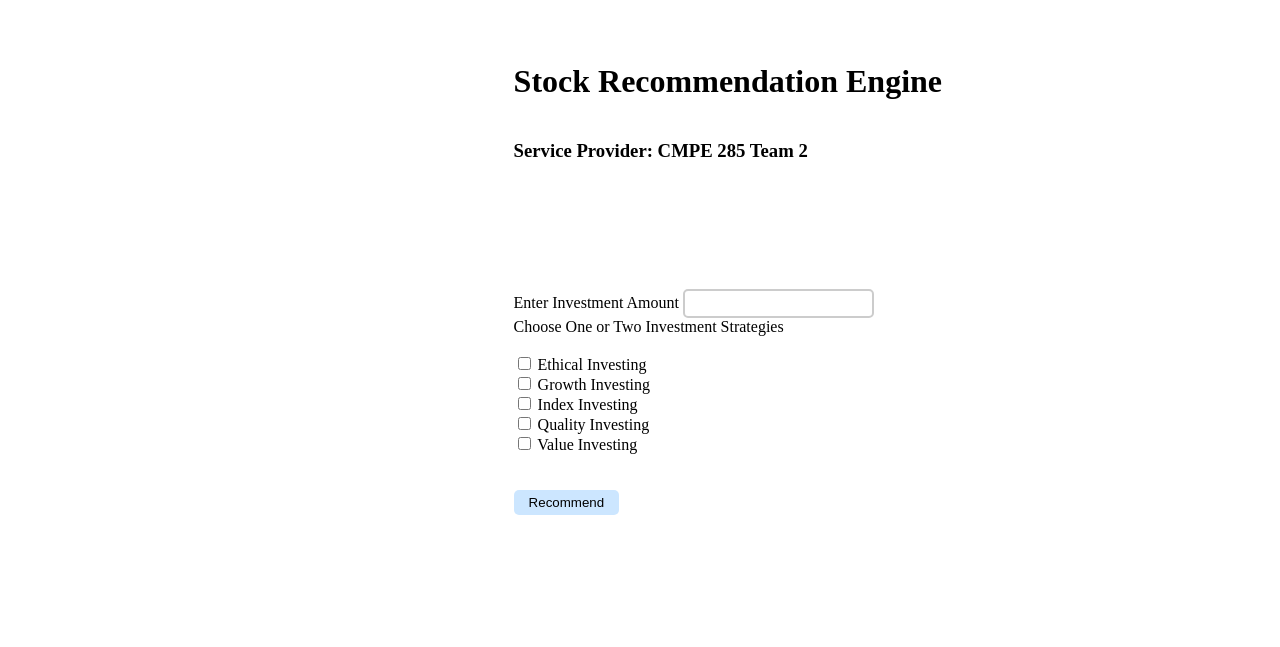
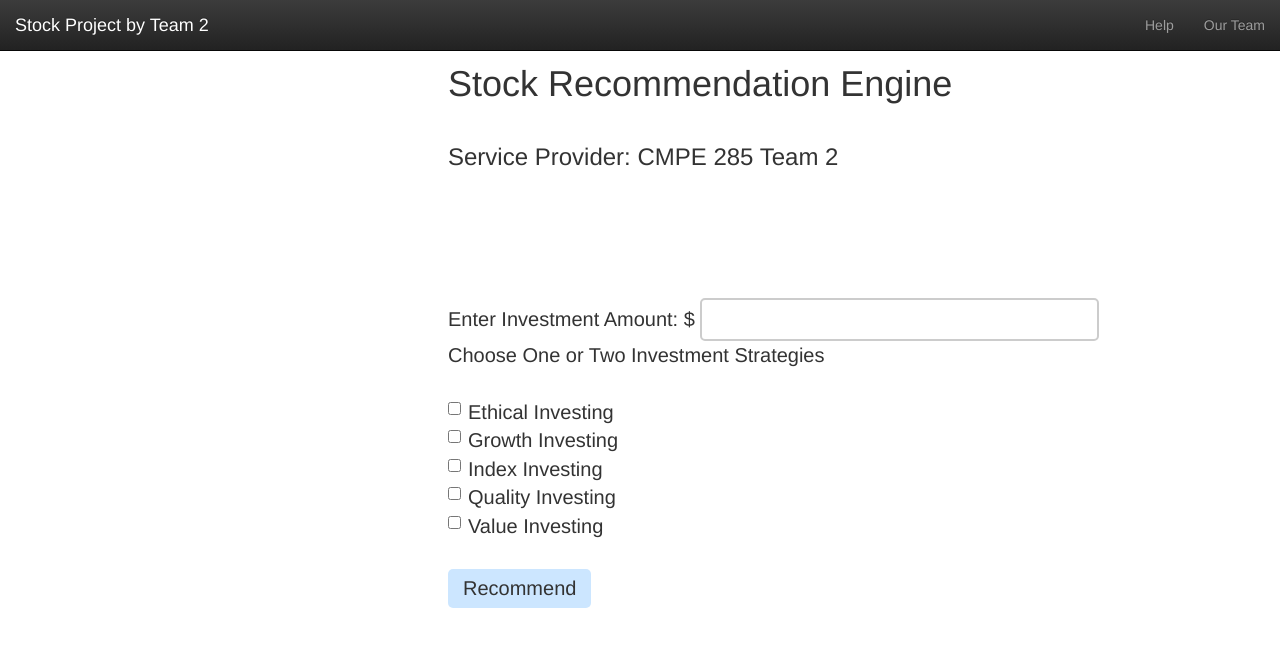
Before and after one commit to laura310/Stocks-Recommendation-Engine, a Flask app: page / in a window 1280 px wide. Shown: the top 647 px of the page. Run offline with Flask 2, Linux system fonts and the light colour scheme; some libraries are stand-ins or nearby versions.

Commit message:
edit my picture and add index.html

```diff
--- a/templates/index.html
+++ b/templates/index.html
@@ -2,21 +2,27 @@
 <html lang="en">
 
 <head>
+    <!-- Latest compiled and minified CSS -->
+    <link rel="stylesheet" href="https://maxcdn.bootstrapcdn.com/bootstrap/3.3.7/css/bootstrap.min.css" integrity="sha384-BVYiiSIFeK1dGmJRAkycuHAHRg32OmUcww7on3RYdg4Va+PmSTsz/K68vbdEjh4u" crossorigin="anonymous">
+
+    <!-- Optional theme -->
+    <link rel="stylesheet" href="https://maxcdn.bootstrapcdn.com/bootstrap/3.3.7/css/bootstrap-theme.min.css" integrity="sha384-rHyoN1iRsVXV4nD0JutlnGaslCJuC7uwjduW9SVrLvRYooPp2bWYgmgJQIXwl/Sp" crossorigin="anonymous">
     <style>
         form{
             margin-top:10%;
-            margin-left:40%;
+            margin-left:35%;
+            font-size: 20px;
         }
         h1{
             margin-top:5%;
             margin-bottom:10px;
-            margin-left:40%;
+            margin-left:35%;
         }
         h3{
             margin-top:40px;
-            margin-bottom: 10px;
-            margin-left:40%;
+            margin-left:35%;
         }
+
 
 
         input[type=text] {
@@ -40,12 +46,30 @@
 </head>
 
 <body>
-
+    <nav class="navbar navbar-inverse navbar-fixed-top">
+    <div class="container-fluid">
+        <div class="navbar-header">
+          <button type="button" class="navbar-toggle collapsed" data-toggle="collapse" data-target="#navbar" aria-expanded="false" aria-controls="navbar">
+            <span class="sr-only">Toggle navigation</span>
+            <span class="icon-bar"></span>
+            <span class="icon-bar"></span>
+            <span class="icon-bar"></span>
+          </button>
+          <a class="navbar-brand" href="">Stock Project by Team 2</a>
+        </div>
+        <div id="navbar" class="navbar-collapse collapse">
+          <ul class="nav navbar-nav navbar-right">
+            <li><a href="{{ url_for('static', filename='help.html') }}">Help</a></li>
+            <li><a href="{{ url_for('static', filename='team.html') }}">Our Team</a></li>
+          </ul>
+        </div>
+    </div>
+    </nav>
     <h1>Stock Recommendation Engine</h1>
     <h3>Service Provider: CMPE 285 Team 2</h3>
 
-    <form action="/charts" method="POST">
-        Enter Investment Amount <input type="text" name="Amount" required><br>
+    <form action="/charts" method="POST" class ="input-form">
+        Enter Investment Amount: $ <input type="text" name="Amount" required size = "30"><br>
         Choose One or Two Investment Strategies <br><br>
 
         <div class = "checkbox-inline">
```
Also changed, not shown: static/wei.png.
